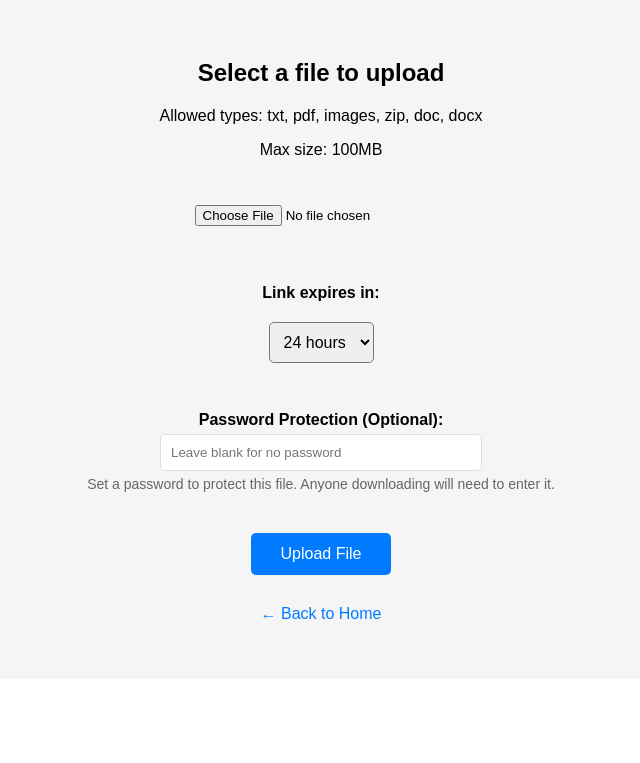
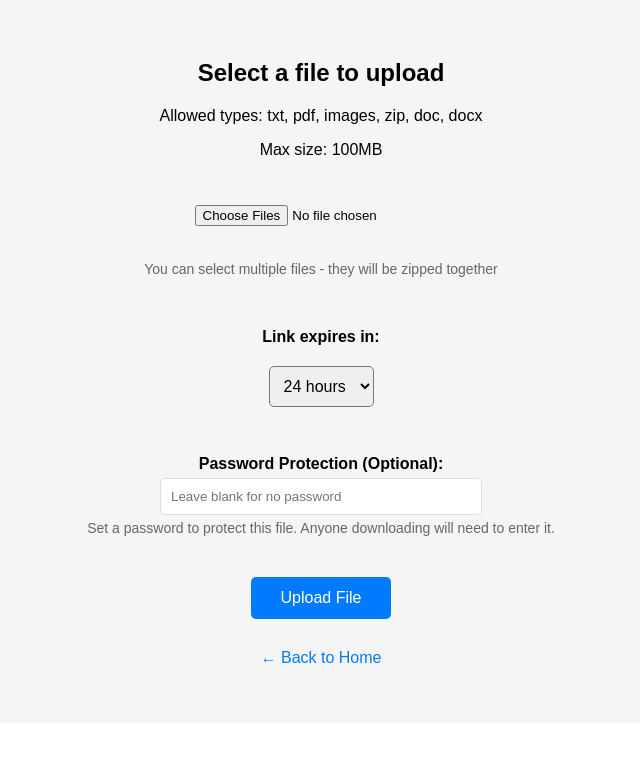
Before and after one commit to cs-ucc-ie/CS3305-2026-Team-9, a Flask app: page /upload in a window 1280 px wide. Shown: the part 159-922 px from the top of the page, without its empty margins (319-959 px from the left). Before the commit the page ends 778 px from the top, so only its background shows below. Run offline with Flask 3, Linux system fonts and the light colour scheme; the visitor is signed in with stand-in values (Sample User, id 1).

Commit message:
Add: Multiple file upload

```diff
--- a/app.py
+++ b/app.py
@@ -11,6 +11,7 @@ from datetime import datetime, timedelta
 import qrcode
 import io
 import base64
+import zipfile
 
 # Load environment variables
 load_dotenv()
@@ -145,60 +146,83 @@ def generate_qr_code(url):
 def index():
     return render_template('Reg_Log_index.html')
 
-# Upload route
 @app.route('/upload', methods=['GET', 'POST'])
 @login_required
 def upload():
     if request.method == 'POST':
-        # Check if file was uploaded
-        if 'file' not in request.files:
-            flash('No file selected', 'error')
+        # Check if files were uploaded
+        if 'files' not in request.files:
+            flash('No files selected', 'error')
             return redirect(request.url)
 
-        file = request.files['file']
+        files = request.files.getlist('files')
 
-        # Check if filename is empty
-        if file.filename == '':
-            flash('No file selected', 'error')
+        # Check if any files were actually selected
+        if not files or files[0].filename == '':
+            flash('No files selected', 'error')
             return redirect(request.url)
 
-        # Check if file type is allowed
-        if not allowed_file(file.filename):
-            flash('File type not allowed', 'error')
-            return redirect(request.url)
+        # Generate unique token
+        token = generate_token()
+        user_id = session.get('user_id')
 
-        # Generate unique token and filename
-        token = generate_token()
-        original_filename = secure_filename(file.filename)
-        saved_filename = f"{token}_{original_filename}"
-        filepath = os.path.join(app.config['UPLOAD_FOLDER'], saved_filename)
-
-        # Save the file
-        file.save(filepath)
-        file_size = os.path.getsize(filepath)
-
-        # Get expiration time from form (in hours)
-        # Get expiration time from form (in hours)
-        expiry_hours = int(request.form.get('expiry', 24))  # Default 24 hours
+        # Get expiration time and password
+        expiry_hours = int(request.form.get('expiry', 24))
         expiry_date = datetime.now() + timedelta(hours=expiry_hours)
-
-        # Get optional password from form
         password = request.form.get('password', '').strip()
         password_hash = None
         if password:
             password_hash = generate_password_hash(password)
 
+        # If single file, save normally
+        if len(files) == 1:
+            file = files[0]
+
+            # Check if file type is allowed
+            if not allowed_file(file.filename):
+                flash('File type not allowed', 'error')
+                return redirect(request.url)
+
+            original_filename = secure_filename(file.filename)
+            saved_filename = f"{token}_{original_filename}"
+            filepath = os.path.join(app.config['UPLOAD_FOLDER'], saved_filename)
+
+            file.save(filepath)
+            file_size = os.path.getsize(filepath)
+
+        # If multiple files, create a zip
+        else:
+            # Create zip filename
+            original_filename = f"files_{datetime.now().strftime('%Y%m%d_%H%M%S')}.zip"
+            saved_filename = f"{token}_{original_filename}"
+            zip_path = os.path.join(app.config['UPLOAD_FOLDER'], saved_filename)
+
+            # Create zip file
+            with zipfile.ZipFile(zip_path, 'w', zipfile.ZIP_DEFLATED) as zipf:
+                for file in files:
+                    if file and file.filename:
+                        # Check file type
+                        if not allowed_file(file.filename):
+                            flash(f'File type not allowed: {file.filename}', 'error')
+                            continue
+
+                        # Save to zip
+                        filename = secure_filename(file.filename)
+                        file_data = file.read()
+                        zipf.writestr(filename, file_data)
+
+            file_size = os.path.getsize(zip_path)
+            flash(f'Created zip file with {len(files)} files', 'success')
+
         # Save to database
         db = get_db()
-        user_id = session.get('user_id')  # Get current user
         db.execute(
-    'INSERT INTO files (filename, original_filename, file_size, share_token, user_id, expiry_date, password_hash) VALUES (?, ?, ?, ?, ?, ?, ?)',
-    (saved_filename, original_filename, file_size, token, user_id, expiry_date, password_hash)
-)
+            'INSERT INTO files (filename, original_filename, file_size, share_token, user_id, expiry_date, password_hash) VALUES (?, ?, ?, ?, ?, ?, ?)',
+            (saved_filename, original_filename, file_size, token, user_id, expiry_date, password_hash)
+        )
         db.commit()
         db.close()
 
-        # Redirect to success page with token
         return redirect(url_for('upload_success', token=token))
 
     return render_template('upload.html')
--- a/templates/upload.html
+++ b/templates/upload.html
@@ -82,7 +82,8 @@
             <p>Allowed types: txt, pdf, images, zip, doc, docx</p>
             <p>Max size: 100MB</p>
 
-            <input type="file" name="file" required>
+            <input type="file" name="files" multiple required>
+            <p style="font-size: 14px; color: #666; margin: 5px 0;">You can select multiple files - they will be zipped together</p>
             <br><br>
 
 <label for="expiry" style="display: block; margin: 10px 0;"><strong>Link expires in:</strong></label>
```
